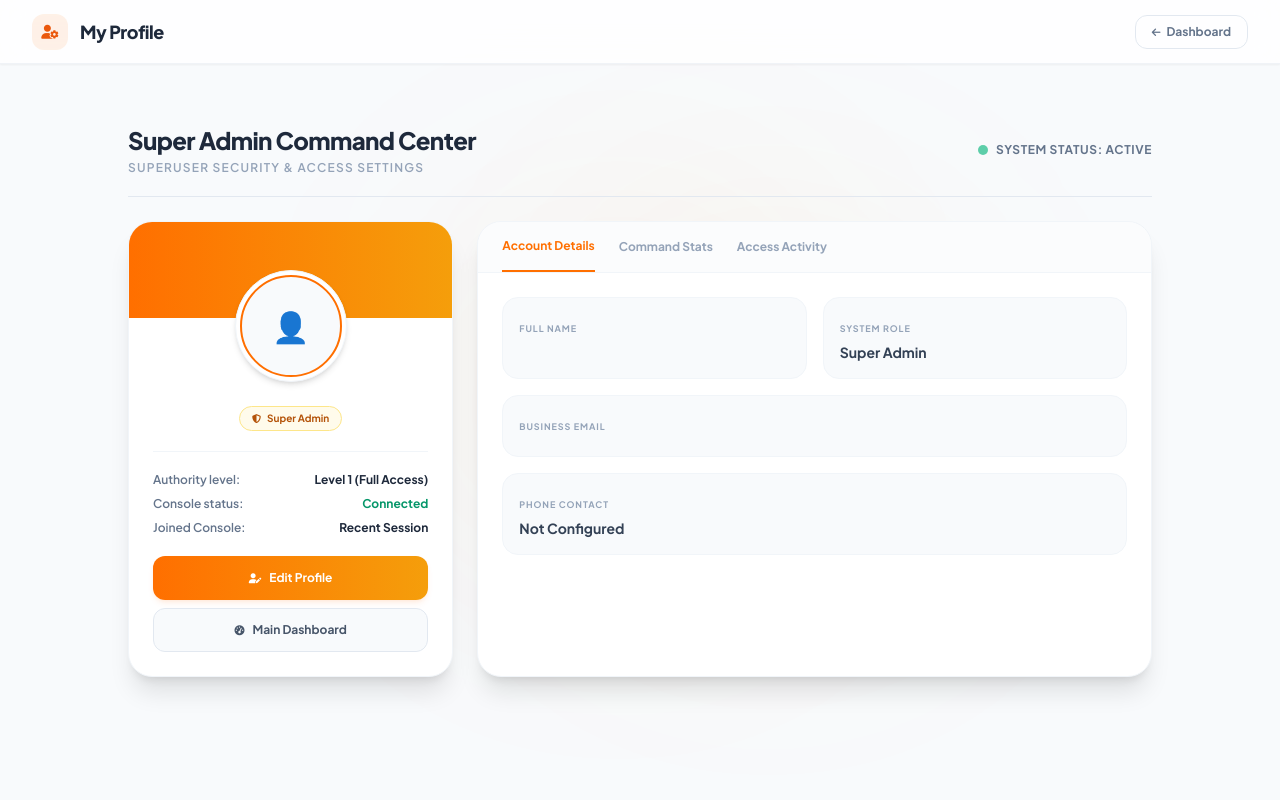
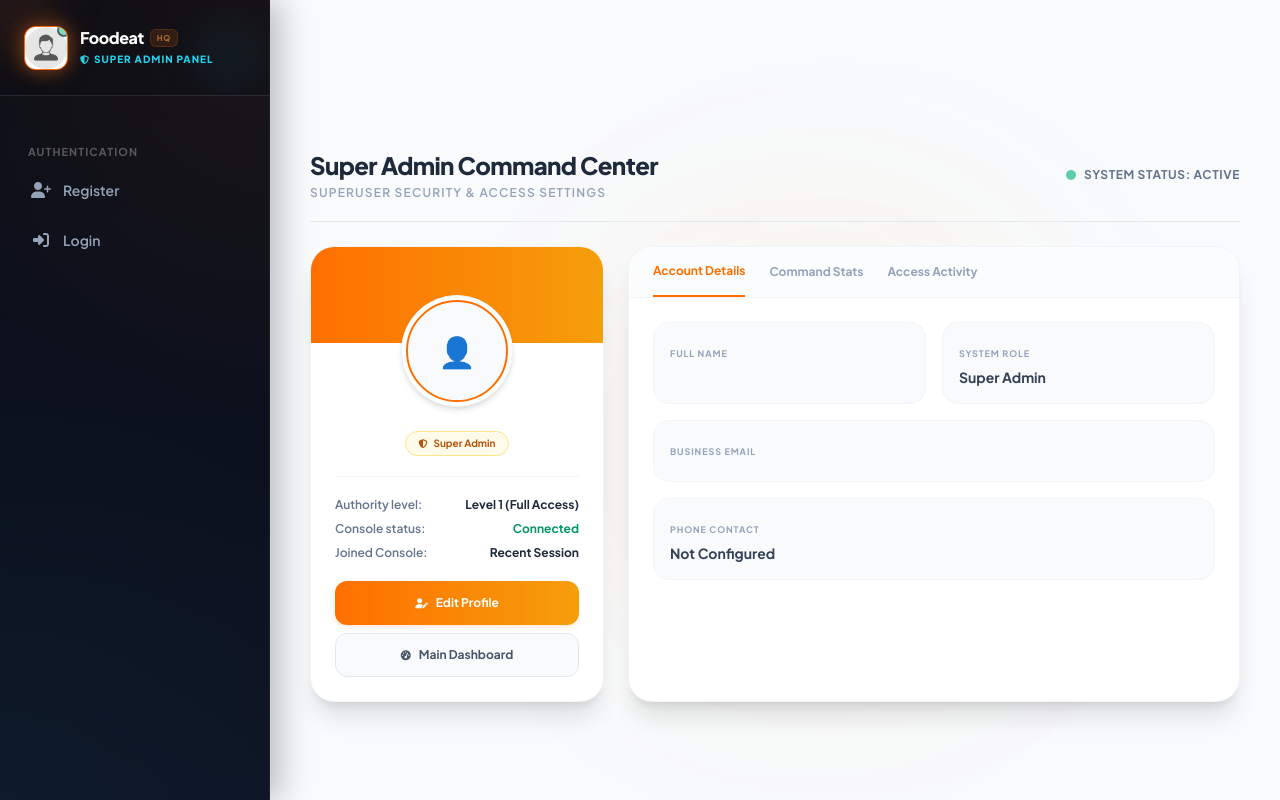
Before and after one commit to virudobariya24/FoodEat-, a Django app: template templates/super_admin/super_profile.html in a window 1280 px wide. Run offline with Django 5.2, Linux system fonts and the light colour scheme; the template is opened without the code that fills it, so the values that code supplies are empty; some libraries are stand-ins or nearby versions.

Commit message:
Integrate super admin sidebar/header navigation into profile templates and fix mobile responsiveness

```diff
--- a/templates/super_admin/super_profile.html
+++ b/templates/super_admin/super_profile.html
@@ -29,32 +29,30 @@
          .active-tab-indicator {
              transition: all 0.3s cubic-bezier(0.4, 0, 0.2, 1);
          }
+         .no-scrollbar::-webkit-scrollbar {
+             display: none;
+         }
+         .no-scrollbar {
+             -ms-overflow-style: none;
+             scrollbar-width: none;
+         }
      </style>
  </head>
-<body class="bg-slate-50 text-slate-800 flex min-h-screen font-sans">
+ <body class="bg-slate-50 text-slate-800 min-h-screen font-sans">
 
-    <!-- Top Full-Width Header Bar -->
-    <header class="fixed left-0 top-0 z-50 flex h-16 w-full items-center justify-between px-6 md:px-8 bg-white/80 backdrop-blur-md border-b border-slate-200/50 shadow-sm">
-        <div class="flex items-center gap-3">
-            <span class="inline-flex h-9 w-9 items-center justify-center rounded-xl bg-orange-500/10 text-orange-600">
-                <i class="fa-solid fa-user-gear text-sm"></i>
-            </span>
-            <span class="text-sm font-extrabold tracking-tight text-slate-800 md:text-lg">My Profile</span>
-        </div>
-        <div class="flex items-center gap-4">
-            <a href="/super_dashboard/" class="flex items-center gap-1.5 px-4 py-2 border border-slate-200 rounded-xl text-xs font-bold text-slate-500 hover:bg-slate-50 transition">
-                <i class="fa-solid fa-arrow-left text-[10px]"></i> Dashboard
-            </a>
-        </div>
-    </header>
+    <!-- Sidebar & Header -->
+    {% with page_title="My Profile" %}
+        {% include 'super_admin/super_sidebar.html' %}
+    {% endwith %}
 
-    <!-- Main Centered Content Container -->
-    <div class="main-content flex-1 min-h-screen pt-20 flex items-center justify-center p-4 md:p-8 relative">
+    <!-- Main Content Wrapper -->
+    <div class="main-content min-h-screen flex flex-col transition-all duration-300">
+        <main class="p-4 md:p-8 lg:p-10 max-w-5xl w-full mx-auto space-y-6 relative z-10 flex-grow">
             <!-- Floating Subtle Glows -->
-        <div class="absolute w-96 h-96 rounded-full bg-brand-500/5 blur-[120px] top-1/4 left-1/3 pointer-events-none"></div>
-        <div class="absolute w-96 h-96 rounded-full bg-amber-500/5 blur-[120px] bottom-1/4 right-1/4 pointer-events-none"></div>
+            <div class="absolute w-96 h-96 rounded-full bg-brand-500/5 blur-[120px] top-1/4 left-1/3 pointer-events-none -z-10"></div>
+            <div class="absolute w-96 h-96 rounded-full bg-amber-500/5 blur-[120px] bottom-1/4 right-1/4 pointer-events-none -z-10"></div>
 
-        <div class="w-full max-w-5xl space-y-6 relative z-10">
+            <div class="w-full space-y-6">
             <!-- Header Section -->
             <div class="flex flex-col md:flex-row justify-between items-start md:items-center gap-4 border-b border-slate-200 pb-5">
                 <div>
@@ -131,14 +129,14 @@
                     <div class="bg-white rounded-3xl border border-slate-100 shadow-xl overflow-hidden flex flex-col h-full glow-orange">
 
                          <!-- Navigation Tabs -->
-                        <div class="bg-slate-50/50 border-b border-slate-100 px-6 flex gap-6 relative">
-                            <button onclick="switchTab('profile-details', this)" class="tab-btn py-4 text-xs font-bold text-brand-500 border-b-2 border-brand-500 focus:outline-none transition-colors relative z-10">
+                         <div class="bg-slate-50/50 border-b border-slate-100 px-6 flex gap-6 relative overflow-x-auto no-scrollbar whitespace-nowrap">
+                             <button onclick="switchTab('profile-details', this)" class="tab-btn py-4 text-xs font-bold text-brand-500 border-b-2 border-brand-500 focus:outline-none transition-colors relative z-10 flex-shrink-0">
                                  Account Details
                              </button>
-                            <button onclick="switchTab('system-stats', this)" class="tab-btn py-4 text-xs font-bold text-slate-400 hover:text-slate-600 focus:outline-none transition-colors relative z-10">
+                             <button onclick="switchTab('system-stats', this)" class="tab-btn py-4 text-xs font-bold text-slate-400 hover:text-slate-600 focus:outline-none transition-colors relative z-10 flex-shrink-0">
                                  Command Stats
                              </button>
-                            <button onclick="switchTab('security-logs', this)" class="tab-btn py-4 text-xs font-bold text-slate-400 hover:text-slate-600 focus:outline-none transition-colors relative z-10">
+                             <button onclick="switchTab('security-logs', this)" class="tab-btn py-4 text-xs font-bold text-slate-400 hover:text-slate-600 focus:outline-none transition-colors relative z-10 flex-shrink-0">
                                  Access Activity
                              </button>
                          </div>
@@ -222,7 +220,7 @@
                 </div>
 
             </div>
-        </div>
+        </main>
     </div>
 
     <!-- JS for switching tabs -->
```
Also changed, not shown: templates/super_admin/super_profile_edit.html (+23 -25 lines). Lines whose indentation alone changed are shown as unchanged.
